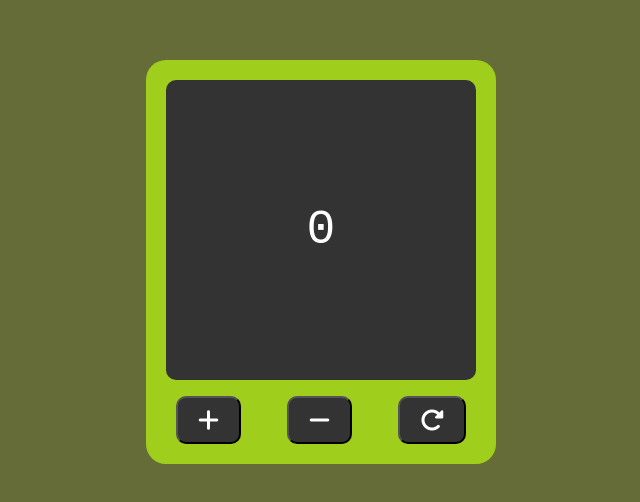
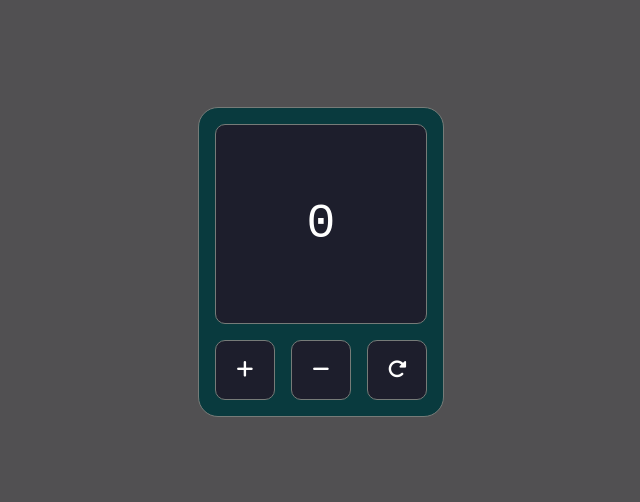
Before and after one commit to SandipTamangDev/project_2_js_counter_app, a plain HTML site: page index.html in a window 1280 px wide. Shown: the part 138-640 px from the top of the page, without its empty margins (319-959 px from the left). Drawn offline with Linux system fonts and the light colour scheme.

Commit message:
Added localStorage support & disabled at min/max

```diff
--- a/css/style.css
+++ b/css/style.css
@@ -4,31 +4,41 @@
     box-sizing: border-box;
 }
 
+:root {
+    --white: #FFFFFF;
+    --dust-grey: #093A3E;
+    --blue-slate: #59656F;
+    --grape-soda: #9C528B;
+    --shadow-grey: #1D1E2C;
+    --border-color: #767b78;
+}
+
 #value {
     width: 100%;
-    height: 300px;
-    background-color: #333;
-    color: white;
+    height: 200px;
+    background-color: var(--shadow-grey);
+    color: var(--white);
     text-align: center;
     display: flex;
     align-items: center;
     justify-content: center;
     font-size: 3rem;
-    padding: 10px 20px;
     font-family: monospace;
     border-radius: 10px;
+    border: 1px solid var(--border-color);
 }
 
 section {
-    background-color: #9fcf1c;
-    width: 350px;
+    background-color: var(--dust-grey);
     display: flex;
     align-items: center;
     justify-content: center;
-    padding: 20px;
+    padding: 1rem;
     gap: 1rem;
     flex-direction: column;
     border-radius: 20px;
+    border: 1px solid var(--border-color);
+
 }
 
 body {
@@ -36,7 +46,7 @@ body {
     align-items: center;
     justify-content: center;
     height: 100vh;
-    background-color: #666c37ff;
+    background-color: #515052;
 }
 
 .cta-btn {
@@ -45,16 +55,24 @@ body {
     justify-content: space-between;
     flex-direction: row;
     width: 100%;
-    padding: 0 10px;
+    gap: 1rem;
 }
 
 button {
     padding: 10px 20px;
-    background-color: #333;
+    background-color: var(--shadow-grey);
     color: #fff;
     border-radius: 10px;
+    border: 1px solid var(--border-color);
+    cursor: pointer;
+    height: 60px;
+    width: 60px;
+    display: flex;
+    align-items: center;
+    justify-content: center;
+
 }
 
 button i  {
-    font-size: 1.5rem;
+    font-size: 1.2rem;
 }
--- a/js/script.js
+++ b/js/script.js
@@ -1,4 +1,6 @@
-let counter = 0;
+let counter = parseInt(localStorage.getItem("counter")) || 0;
+const max = 10;
+const min = -10;
 
 const value = document.getElementById('value');
 const increase = document.getElementById('increase');
@@ -8,26 +10,34 @@ const body = document.querySelector('body');
 
 function updateCounter() {
     value.textContent = counter;
+    body.style.backgroundColor =
+        counter > 0 ? "#c5c5c5ff" :
+        counter < 0 ? "#000103" :
+        "#515052";
 
-    if(counter > 0) {
-        body.style.backgroundColor = '#274722ff';
-    } else if (counter < 0) {
-        body.style.backgroundColor = '#522d2dff';
-    } else {
-        body.style.backgroundColor = '#666c37ff';
-    }
+    increase.disabled = counter >= max;
+    decrease.disable = counter <= min;
+
+    // if(counter > 0) {
+    //     body.style.backgroundColor = '#c5c5c5ff';
+    // } else if (counter < 0) {
+    //     body.style.backgroundColor = '#000103';
+    // } else {
+    //     body.style.backgroundColor = '#515052';
+    // }
+    localStorage.setItem("counter", counter);
 }
 
 
 
 increase.addEventListener('click', () => {
-    counter++;
+    if (counter < max) counter++;
     value.textContent = counter;
     updateCounter();
 });
 
 decrease.addEventListener('click', () => {
-    counter--;
+    if (counter > min) counter--;
     value.textContent = counter;
     updateCounter();
 });
@@ -37,3 +47,5 @@ reset.addEventListener('click', () => {
     value.textContent = counter;
     updateCounter();
 });
+
+updateCounter();
```
Also changed, not shown: index.html (+10 -8 lines), screenshot.png (added), 2 other files.
